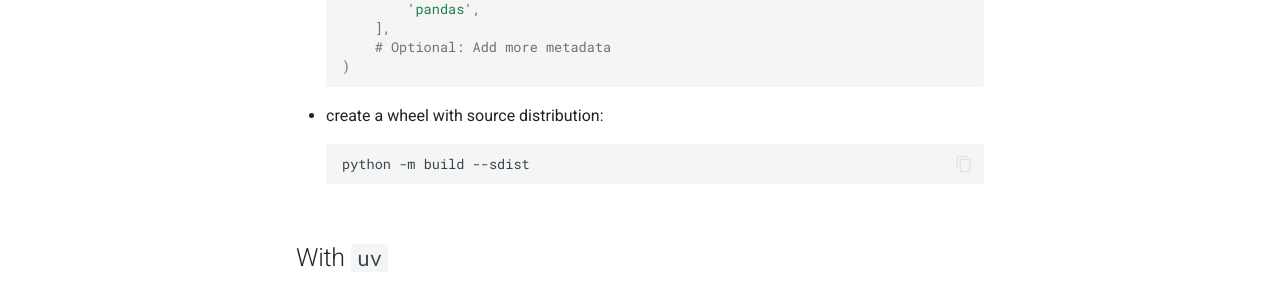
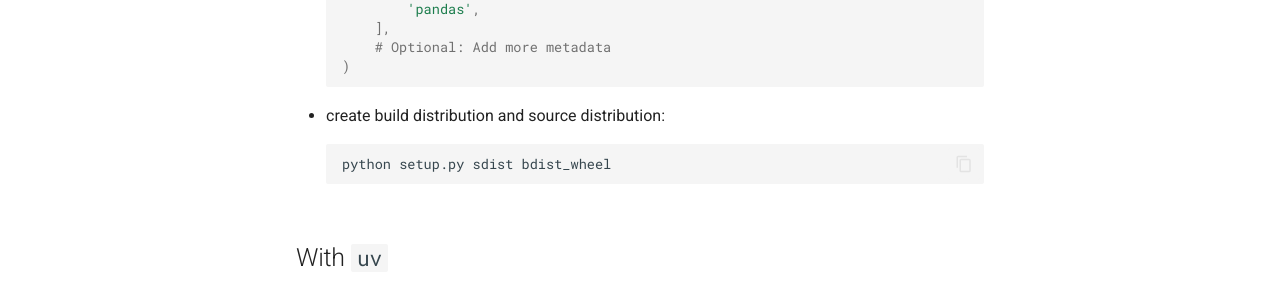
Before and after one commit to xiaochuany/blog, an MkDocs documentation site: the page built from docs/posts/2025-01-03-packaging.md, in a window 1280 px wide and 1360 px high. Shown: the part 725-1019 px from the top of the window. Built offline with MkDocs 1.6.1 and Material for MkDocs 9.7.7, drawn with Linux system fonts in a browser that asks for light colours.

Commit message:
docs: update packaging instructions for clarity and accuracy

````diff
--- a/docs/posts/2025-01-03-packaging.md
+++ b/docs/posts/2025-01-03-packaging.md
@@ -39,10 +39,10 @@ slug: packaging
     )
     ```
 
-- create a wheel with source distribution:
+- create build distribution and source distribution:
 
     ```bash
-    python -m build --sdist
+    python setup.py sdist bdist_wheel
     ```
 
 ## With `uv`
````
